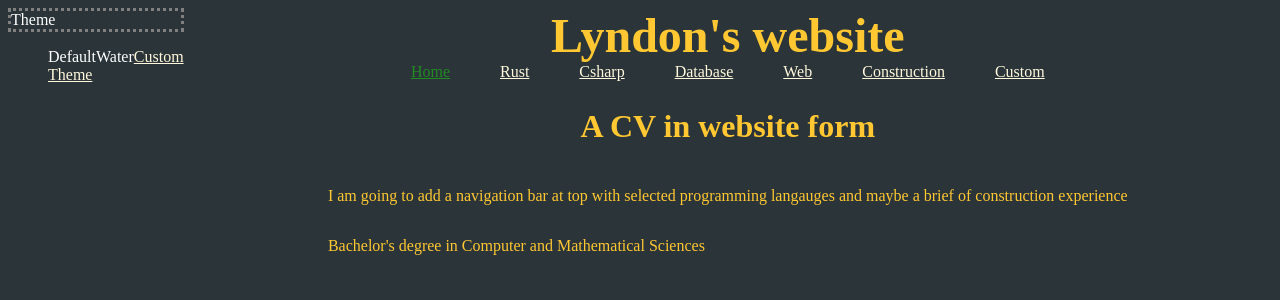
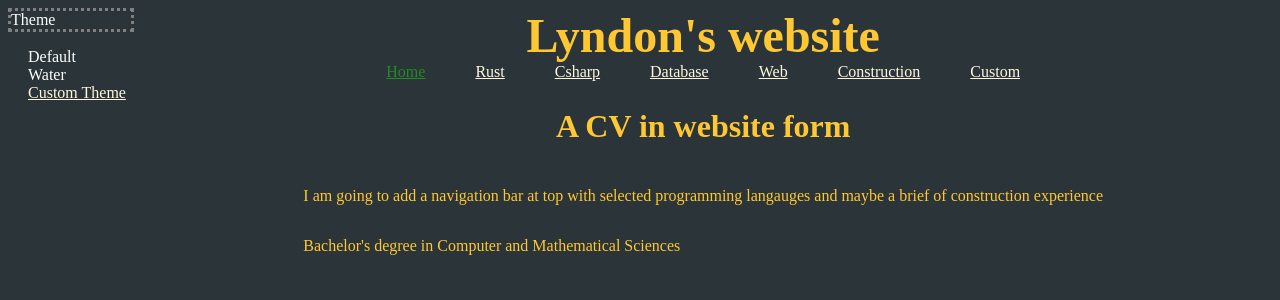
Before and after one commit to Lyndon-Mackay/lyndon-mackay.github.io, a Vue app: page / in a window 1280 px wide. Both pictures are taken after a click on the element "Theme". Shown: the top 300 px of the page. Built offline with nearby package versions, Linux system fonts and the light colour scheme.

Commit message:
Fix broken Theme List

```diff
--- a/src/App.vue
+++ b/src/App.vue
@@ -98,7 +98,7 @@ router.afterEach((to) => {
 <template>
   <div id="themeDiv">
     <span id="theme" @click="toggleThemeDisplay" @mouseout="console.log('you left')">Theme</span>
-    <ul v-show="themeListDisplay">
+    <ul class="themeList" v-show="themeListDisplay">
       <li class="themeListItem" @click="setTheme('default')">Default</li>
       <li class="themeListItem" v-for="theme in themes" :key="theme.name" :id="'route-' + theme.name"
         @click="setTheme(theme.name)">
```
Also changed, not shown: 13 other files (tests, documents, lock files or other folders).
